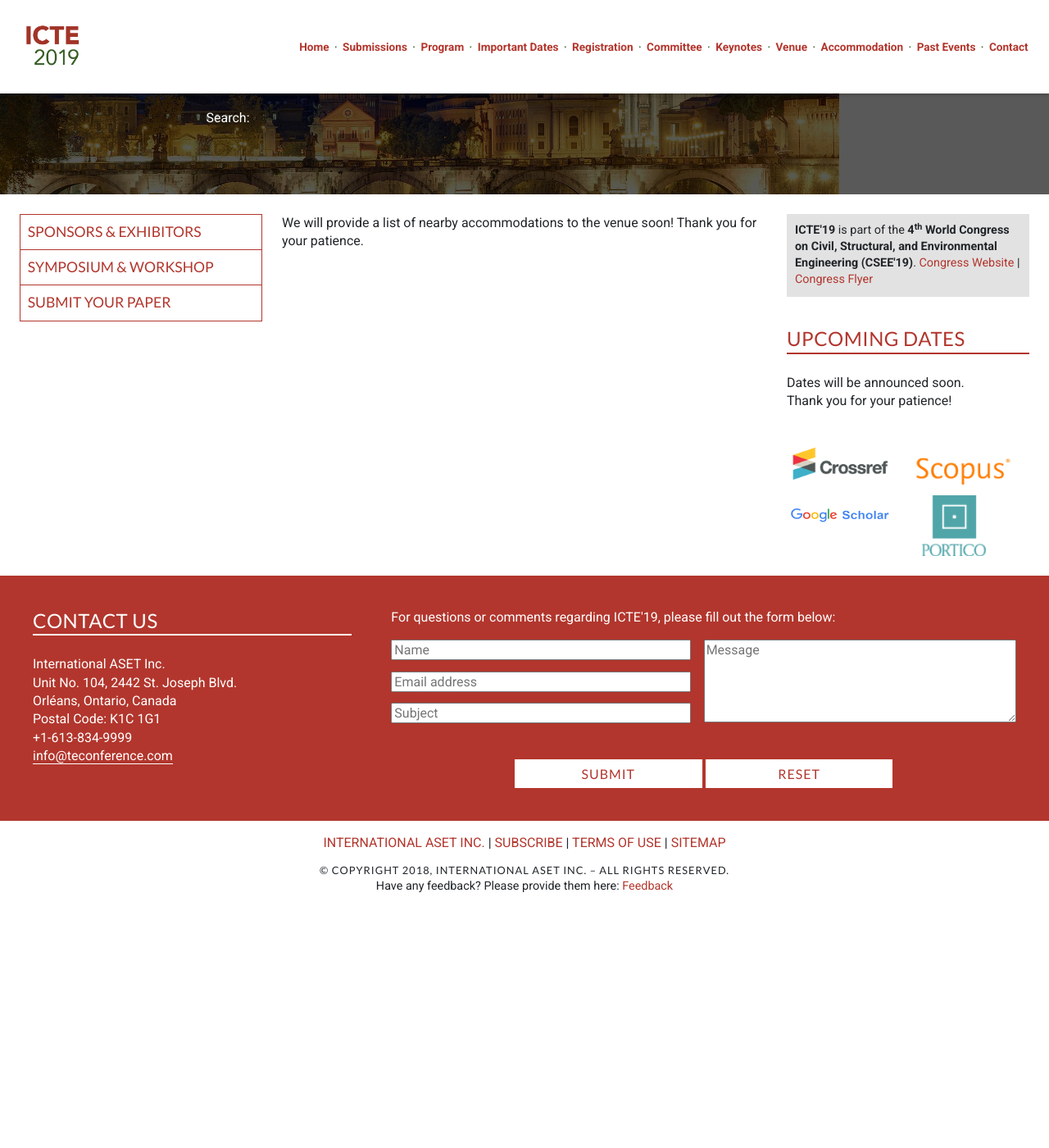
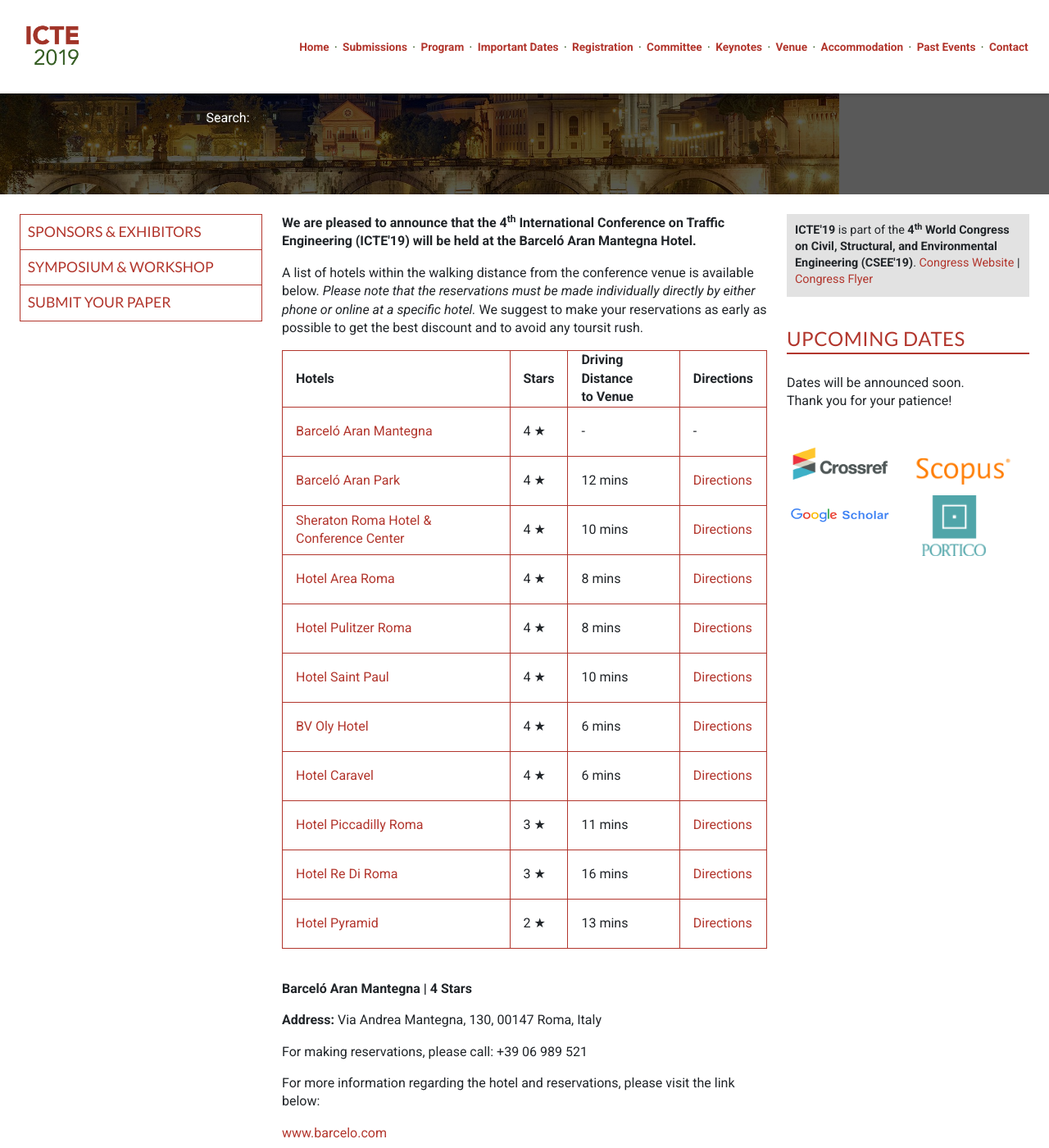
Before and after one commit to intaset/teconference, a Jekyll site: the page built from accommodation.html, in a window 1280 px wide and 1400 px high, scrolled down 243 px. Shown: the whole window at 82% size. Built offline with Jekyll 4.4.1, drawn with Linux system fonts in a browser that asks for light colours; nearby versions of some CDN libraries; Markdown is read by kramdown in place of the engine named in the settings; comment, search, counter and statistics services are not loaded; before the commit the page ends 1350 px from its top, so only the background shows below that; some of the changed text lies outside the part shown.

Commit message:
update venue and accommadation

```diff
--- a/accommodation.html
+++ b/accommodation.html
@@ -8,228 +8,257 @@ keyword: traffic engineering, transportation engineering, traffic engineering co
 <a id="top"></a>
 <div class="unit unit-s-1 unit-m-1-4-1 unit-l-1-4-1">
   <div class="unit-spacer content">
+  <!-- <p class="body">We will provide a list of nearby accommodations to the venue soon! Thank you for your patience.</p> -->
 
-    <span class="anchor" id="top"></span>
-  <p class="body">We will provide a list of nearby accommodations to the venue soon! Thank you for your patience.</p>
+<p class="body"><strong>We are pleased to announce that the 4<sup>th</sup> International Conference on Traffic Engineering (ICTE'19) will be held at the Barceló Aran Mantegna Hotel.</strong></p>
 
-   <!--  <p class="body">We are pleased to announce that the 4<sup>th</sup> International Conference on Traffic Engineering (ICTE'19) will be held at the Alimara Hotel Barcelona. More importantly, we have collaborated with the hotel to offer our customers a reduced rate on the accommodations! Please click here for more information: Hotel Alimara Barcelona </p>
-
-     <p class="body">A list of hotels within the walking distance from the conference venue is available below. Please note that the reservations must be made individually directly by either phone or online at a specific hotel. We suggest to make your reservations as early as possible to get the best discount and to avoid any tourist rush.</p>
+<p class="body">A list of hotels within the walking distance from the conference venue is available below. <i>Please note that the reservations must be made individually directly by either phone or online at a specific hotel.</i> We suggest to make your reservations as early as possible to get the best discount and to avoid any toursit rush.</p>
 
 <table class="accommodation">
   <thead>
     <tr>
     <td><b>Hotels</b></td>
-    <td><b>Google Map Direction</b></td>
-    <td><b>Walking Distance</b></td>
+    <td><b>Stars</b></td>
+    <td><b>Driving Distance <br>to Venue</b></td>
+     <td><b>Directions</b></td>
     </tr>
     </thead>
     <tbody>
   <tr>
-    <td><a href="#Novotel" class="body-link">Hotel Novotel Budapest Centrum</a></td>
+    <td><a href="#Barceló_Aran_Mantegna" class="body-link">Barceló Aran Mantegna</a></td>
+     <td>4 &#9733;</td>
       <td>-</td>
       <td>-</td>
     </tr>
 
     <tr>
-    <td><a href="#1" class="body-link">Hotel Nemzeti Budapest - MGallery Collection</a></td>
-      <td><a href="https://goo.gl/maps/s8h7ufP8iDp" class="body-link">https://goo.gl/maps/s8h7ufP8iDp</a></td>
-      <td>2 Min.</td>
+    <td><a href="#Barceló_Aran_Park" class="body-link">Barceló Aran Park</a></td>
+     <td>4 &#9733;</td>
+     <td>12 mins</td>
+      <td><a href="https://goo.gl/maps/T5LfPBXkb8o" class="body-link" target="_blank">Directions</a></td>
     </tr>
 
     <tr>
-    <td><a href="#2" class="body-link">Atrium Fashion Hotel</a></td>
-      <td><a href="https://goo.gl/maps/SWRe1mLANeH2" class="body-link">https://goo.gl/maps/SWRe1mLANeH2</a></td>
-      <td>2 Min.</td>
+    <td><a href="#Sheraton_Roma_Hotel_&_Conference_Center_4*" class="body-link">Sheraton Roma Hotel & Conference Center </a></td>
+     <td>4 &#9733;</td>
+      <td>10 mins</td>
+      <td><a href="https://goo.gl/maps/dYjKJZPx1Dt" class="body-link" target="_blank">Directions</a></td>
     </tr>
 
     <tr>
-    <td><a href="#3" class="body-link">Boscolo Budapest</a></td>
-      <td><a href="https://goo.gl/maps/Zq57vRKdzWJ2" class="body-link">https://goo.gl/maps/Zq57vRKdzWJ2</a></td>
-      <td>3 Min.</td>
+    <td><a href="#Hotel_Area_Roma_4*" class="body-link">Hotel Area Roma </a></td>
+     <td>4 &#9733;</td>
+     <td>8 mins</td>
+      <td><a href="https://goo.gl/maps/9ikFpY95cTF2" class="body-link" target="_blank">Directions</a></td>
     </tr>
 
     <tr>
-    <td><a href="#4" class="body-link">Hotel Ibis Budapest City</a></td>
-      <td><a href="https://goo.gl/maps/86vwcufwiTy" class="body-link">https://goo.gl/maps/86vwcufwiTy</a></td>
-      <td>3 Min.</td>
+    <td><a href="#Hotel_Pulitzer_Roma_4*" class="body-link">Hotel Pulitzer Roma </a></td>
+     <td>4 &#9733;</td>
+      <td>8 mins</td>
+      <td><a href="https://goo.gl/maps/GQC2dTpieEz" class="body-link" target="_blank">Directions</a></td>
     </tr>
 
     <tr>
-    <td><a href="#5" class="body-link">Courtyard Budapest City Center</a></td>
-      <td><a href="https://goo.gl/maps/etQac3D67tz" class="body-link">https://goo.gl/maps/etQac3D67tz</a></td>
-      <td>4 Min.</td>
+    <td><a href="#Hotel_Saint_Paul_4*" class="body-link">Hotel Saint Paul </a></td>
+     <td>4 &#9733;</td>
+     <td>10 mins</td>
+      <td><a href="https://goo.gl/maps/SkH6SegEMWB2" class="body-link" target="_blank">Directions</a></td>
     </tr>
 
     <tr>
-    <td><a href="#6" class="body-link">The Three Corners Hotel Bristol Budapest</a></td>
-      <td><a href="https://goo.gl/maps/T6nsMKTtFz22" class="body-link">https://goo.gl/maps/T6nsMKTtFz22</a></td>
-      <td>5 Min.</td>
+    <td><a href="#BV_Oly_Hotel_4*" class="body-link">BV Oly Hotel </a></td>
+     <td>4 &#9733;</td>
+      <td>6 mins</td>
+      <td><a href="https://goo.gl/maps/NSaeVSGEYWv" class="body-link" target="_blank">Directions</a></td>
     </tr>
 
     <tr>
-    <td><a href="#7" class="body-link">Elit Hotel</a></td>
-      <td><a href="https://goo.gl/maps/WXQEQchZiBp" class="body-link">https://goo.gl/maps/WXQEQchZiBp</a></td>
-      <td>5 Min.</td>
+    <td><a href="#Hotel_Caravel_4*" class="body-link">Hotel Caravel </a></td>
+     <td>4 &#9733;</td>
+     <td>6 mins</td>
+      <td><a href="https://goo.gl/maps/iMv77zyGMQm" class="body-link" target="_blank">Directions</a></td>
     </tr>
 
     <tr>
-    <td><a href="#8" class="body-link">Queen's Court Hotel &amp; Residence</a></td>
-      <td><a href="https://goo.gl/maps/zNRCPX9y7Jv" class="body-link">https://goo.gl/maps/zNRCPX9y7Jv</a></td>
-      <td>9 Min.</td>
+    <td><a href="#Hotel_Piccadilly_Roma_3*" class="body-link">Hotel Piccadilly Roma </a></td>
+     <td>3 &#9733;</td>
+       <td>11 mins</td>
+      <td><a href="https://goo.gl/maps/V1eX6eA1PC22" class="body-link" target="_blank">Directions</a></td>
     </tr>
 
     <tr>
-    <td><a href="#9" class="body-link">Corinthia Hotel Budapest</a></td>
-      <td><a href="https://goo.gl/maps/TxrcrRsCHB32" class="body-link">https://goo.gl/maps/TxrcrRsCHB32</a></td>
-      <td>9 Min.</td>
+    <td><a href="#Hotel_Re_Di_Roma_3*" class="body-link">Hotel Re Di Roma</a></td>
+     <td>3 &#9733;</td>
+      <td>16 mins</td>
+      <td><a href="https://goo.gl/maps/SBKJBk8Wz972" class="body-link" target="_blank">Directions</a></td>
+    </tr>
+
+    <tr>
+    <td><a href="#Hotel_Pyramid_2*" class="body-link">Hotel Pyramid</a></td>
+     <td>2 &#9733;</td>
+      <td>13 mins</td>
+      <td><a href="https://goo.gl/maps/jftKGNSFjiw" class="body-link" target="_blank">Directions</a></td>
     </tr>
 
   </tbody>
 </table><br>
 
-<span class="anchor" id="Novotel"></span>
+<span class="anchor" id="Barceló_Aran_Mantegna"></span>
 <div class="bottom-border">
-<p class="body bold">Hotel Novotel Budapest Centrum | 4 Stars</p>
-<p class="body"><b>Address:</b> Budapest, Rákóczi út 43-45, 1088 Hungary</p>
+<p class="body bold">Barceló Aran Mantegna | 4 Stars</p>
+<p class="body"><b>Address:</b> Via Andrea Mantegna, 130, 00147 Roma, Italy</p>
 
-<p class="body">For making reservations, please call: +36 1 477 5300<br>
-<b>Group Discount:</b> Information will be provided soon.</p>
+<p class="body">For making reservations, please call: +39 06 989 521<br>
+<!-- <b>Group Discount:</b> Mention the conference to receive a Clarion discount. --></p>
 
-<p class="body"><b>To reserve a room:</b> please download and fill out the <a href="../NovotelBudapestBookingForm_ASET.pdf" class="body-link">Booking Form</a> and send directly to the hotel email address mentioned on the form.</p>
+<p class="body">For more information regarding the hotel and reservations, please visit the link below:</p>
 
-<p class="body">For more information regarding the hotel, please visit the link below:</p>
-
-<a href="http://www.novotel.com/gb/hotel-3560-novotel-budapest-centrum/index.shtml" class="body-link">www.novotel.com/gb/hotel-3560-novotel-budapest-centrum</a>
-
-<a href="#top" class="top">TOP</a>
-</div><br>
-
-<span class="anchor" id="9"></span>
-<div class="bottom-border">
-<p class="body bold">Corinthia Hotel Budapest | 5 Stars</p>
-<p class="body"><b>Address:</b> ERZSÉBET KÖRÚT 43-49 BUDAPEST H-1073</p>
-
-<p class="body">For making reservations, please call: +36 1 479 4000 </p>
-
-<p class="body">For more information regarding this hotel or to book online, please visit the link below:</p>
-
-<a href="http://www.corinthia.com/hotels/budapest/?gclid=Cj0KEQjwt763BRDZx_Xg3-Pv2cABEiQAoDfeGOjY3e-ucw7r0JT1o6N7buHK-TI2qdhD3DKyVG9ltrgaAuBc8P8HAQ" class="body-link">www.corinthia.com/hotels/budapest</a>
-
-<a href="#top" class="top">TOP</a>
-</div><br>
-
-<span class="anchor" id="3"></span>
-<div class="bottom-border">
-<p class="body bold">Boscolo Budapest | 5 Stars</p>
-<p class="body"><b>Address:</b> Erzsébet krt. 9/11 - 1073 Budapest, Hungary</p>
-
-<p class="body">For making reservations, please call: +36 1 886 61 11</p>
-
-<p class="body">For more information regarding this hotel and making online reservation, please visit the link below:</p>
-
-<a href="http://budapest.boscolohotels.com/" class="body-link">www.budapest.boscolohotels.com</a>
-
-<a href="#top" class="top">TOP</a>
-</div><br>
-
-<span class="anchor" id="8"></span>
-<div class="bottom-border">
-<p class="body bold">Queen's Court Hotel &amp; Residence | 5 Stars</p>
-<p class="body"><b>Address:</b> 1074 Budapest, Dob Street 63., Budapest, Hungary</p>
-
-<p class="body">For making reservations, please call: +36 1 882 3000</p>
-
-<p class="body">For more information regarding this hotel and making online reservation, please visit the link below:</p>
-
-<a href="http://www.queenscourthotelbudapest.com" class="body-link">www.queenscourthotelbudapest.com</a>
-
-<a href="#top" class="top">TOP</a>
-</div><br>
-
-<span class="anchor" id="1"></span>
-<div class="bottom-border">
-<p class="body bold">Hotel Nemzeti Budapest - MGallery Collection | 4 Stars</p>
-<p class="body"><b>Address:</b> Jozsef Krt. 4 1088, Budapest, Hungary</p>
-
-<p class="body">For making reservations, please call: (+36) 1 477 4500</p>
-
-<p class="body">For more information regarding this hotel and making online reservation, please visit the link below:</p>
-
-<a href="http://hotel-nemzeti-budapest.hu/en/" class="body-link">www.hotel-nemzeti-budapest.hu</a>
-
-<a href="#top" class="top">TOP</a>
-</div><br>
-
-<span class="anchor" id="5"></span>
-<div class="bottom-border">
-<p class="body bold">Courtyard Budapest City Center | 4 Stars</p>
-<p class="body"><b>Address:</b> Jozsef krt. 5, Budapest, H-1088 Hungary</p>
-
-<p class="body">For making reservations, please call: +36 1 327 5100</p>
-
-<p class="body">For more information regarding this hotel and making online reservation, please visit the link below:</p>
-
-<a href="http://www.marriott.com/hotels/travel/budcy-courtyard-budapest-city-center/" class="body-link">www.marriott.com/hotels/travel/budcy-courtyard-budapest-city-center/</a>
-
-<a href="#top" class="top">TOP</a>
-</div><br>
-
-<span class="anchor" id="2"></span>
-<div class="bottom-border">
-<p class="body bold">Atrium Fashion Hotel | 4 Stars</p>
-<p class="body"><b>Address:</b> Csokonai u 14. 1081 Budapest, Hungary</p>
-
-<p class="body">For making reservations, please call: +36 1 299 0777</p>
-
-<p class="body">For more information regarding this hotel and making online reservation, please visit the link below:</p>
-
-<a href="http://www.atriumhotelbudapest.com/en/" class="body-link">www.atriumhotelbudapest.com</a>
-
-<a href="#top" class="top">TOP</a>
-</div><br>
-
-<span class="anchor" id="6"></span>
-<div class="bottom-border">
-<p class="body bold">The Three Corners Hotel Bristol Budapest | 4 Stars</p>
-<p class="body"><b>Address:</b> Kenyérmező utca 4., 1081 Budapest, Hungary</p>
-
-<p class="body">For making reservations, please call: +36 1 7991100</p>
-
-<p class="body">For more information regarding this hotel and making online reservation, please visit the link below:</p>
-
-<a href="http://threecorners.com/hotels/hotel-bristol/" class="body-link">www.threecorners.com/hotels/hotel-bristol</a>
-
-<a href="#top" class="top">TOP</a>
-</div><br>
-
-<span class="anchor" id="4"></span>
-<div class="bottom-border">
-<p class="body bold">Hotel Ibis Budapest City | 3 Stars</p>
-<p class="body"><b>Address:</b> Akacfa u. 1-3, 1072, Budapest Hungary</p>
-
-<p class="body">For making reservations, please call: +36 1 478 3050</p>
-
-<p class="body">For more information regarding this hotel and making online reservation, please visit the link below:</p>
-
-<a href="http://www.accorhotels.com/gb/hotel-1681-ibis-budapest-city/index.shtml" class="body-link">www.accorhotels.com/gb/hotel-1681-ibis-budapest-city</a>
-
-<a href="#top" class="top">TOP</a>
-</div><br>
-
-<span class="anchor" id="7"></span>
-<div class="bottom-border">
-<p class="body bold">Elit Hotel | 3 Stars</p>
-<p class="body"><b>Address:</b> 1081 Budapest, Rákóczi út 67., Hungary</p>
-
-<p class="body">For making reservations, please call: +36 1 785 8095</p>
-
-<p class="body">For more information regarding this hotel and making online reservation, please visit the link below:</p>
-
-<a href="http://www.elithotel.hu/index.php" class="body-link">www.elithotel.hu</a>
+<a href="http://www.barcelo.com" class="body-link">www.barcelo.com</a>
 
 <a href="#top" class="top">TOP</a>
 </div>
--->
+
+<span class="anchor" id="Barceló_Aran_Park"></span>
+<div class="bottom-border">
+<p class="body bold">Barceló Aran Park | 4 Stars</p>
+<p class="body"><b>Address:</b> Via Riccardo Forster, 24, 00143 Roma, Italy</p>
+
+<p class="body">For making reservations, please call: +39 06 5107 2135</p>
+
+<p class="body">For more information regarding the hotel and reservations, please visit the link below:</p>
+
+<a href="http://www.barcelo.com" class="body-link">www.barcelo.com</a>
+
+<a href="#top" class="top">TOP</a>
+</div>
+
+<span class="anchor" id="Sheraton_Roma_Hotel_&_Conference_Center_4*"></span>
+<div class="bottom-border">
+<p class="body bold">Sheraton Roma Hotel & Conference Center | 4 Stars</p>
+<p class="body"><b>Address:</b> Viale del Pattinaggio, 100, 00144 Roma, Italy</p>
+
+<p class="body">For making reservations, please call: +39 06 54531</p>
+
+<p class="body">For more information regarding the hotel and reservations, please visit the link below:</p>
+
+<a href="http://www.sheratonrome.com" class="body-link">www.sheratonrome.com</a>
+
+<a href="#top" class="top">TOP</a>
+</div>
+
+<span class="anchor" id="Hotel_Area_Roma_4*"></span>
+<div class="bottom-border">
+<p class="body bold">Hotel Area Roma | 4 Stars</p>
+<p class="body"><b>Address:</b> Via del Forte Ostiense, 21, 00146 Roma, Italy</p>
+
+<p class="body">For making reservations, please call: +39 06 594 3183</p>
+
+<p class="body">For more information regarding the hotel and reservations, please visit the link below:</p>
+
+<a href="http://www.hotelarearoma.it" class="body-link">www.hotelarearoma.it</a>
+
+<a href="#top" class="top">TOP</a>
+</div>
+
+<span class="anchor" id="Hotel_Pulitzer_Roma_4*"></span>
+<div class="bottom-border">
+<p class="body bold">Hotel Pulitzer Roma | 4 Stars</p>
+<p class="body"><b>Address:</b> Via Guglielmo Marconi, 905, 00146 Roma, Italy</p>
+
+<p class="body">For making reservations, please call: +39 06 598 591</p>
+
+<p class="body">For more information regarding the hotel and reservations, please visit the link below:</p>
+
+<a href="http://www.hotelpulitzer.it" class="body-link">www.hotelpulitzer.it</a>
+
+<a href="#top" class="top">TOP</a>
+</div>
+
+<span class="anchor" id="Hotel_Saint_Paul_4*"></span>
+<div class="bottom-border">
+<p class="body bold">Hotel Saint Paul | 4 Stars</p>
+<p class="body"><b>Address:</b> Via Vito Volterra, 43, 00146 Roma, Italy</p>
+
+<p class="body">For making reservations, please call: +39 06 559 1911</p>
+
+<p class="body">For more information regarding the hotel and reservations, please visit the link below:</p>
+
+<a href="https://www.hotelius.com" class="body-link">www.hotelius.com</a>
+
+<a href="#top" class="top">TOP</a>
+</div>
+
+<span class="anchor" id="BV_Oly_Hotel_4*"></span>
+<div class="bottom-border">
+<p class="body bold">BV Oly Hotel | 4 Stars</p>
+<p class="body"><b>Address:</b> Via del Santuario Regina degli Apostoli, 36, 00145 Roma, Italy</p>
+
+<p class="body">For making reservations, please call: +39 06 594 441</p>
+
+<p class="body">For more information regarding the hotel and reservations, please visit the link below:</p>
+
+<a href="http://www.olyhotel.it" class="body-link">www.olyhotel.it</a>
+
+<a href="#top" class="top">TOP</a>
+</div>
+
+<span class="anchor" id="Hotel_Caravel_4*"></span>
+<div class="bottom-border">
+<p class="body bold">Hotel Caravel | 4 Stars</p>
+<p class="body"><b>Address:</b> Via Cristoforo Colombo, 124, 00147 Roma, Italy</p>
+
+<p class="body">For making reservations, please call: +39 06 518 0789</p>
+
+<p class="body">For more information regarding the hotel and reservations, please visit the link below:</p>
+
+<a href="http://www.hotelcaravel.it" class="body-link">www.hotelcaravel.it</a>
+
+<a href="#top" class="top">TOP</a>
+</div>
+
+<span class="anchor" id="Hotel_Piccadilly_Roma_3*"></span>
+<div class="bottom-border">
+<p class="body bold">Hotel Piccadilly Roma | 3 Stars</p>
+<p class="body"><b>Address:</b> Via Magna Grecia, 122, 00183 Roma, Italy</p>
+
+<p class="body">For making reservations, please call: +39 06 7047 4858</p>
+
+<p class="body">For more information regarding the hotel and reservations, please visit the link below:</p>
+
+<a href="http://www.hotelpiccadillyroma.it" class="body-link">www.hotelpiccadillyroma.it</a>
+
+<a href="#top" class="top">TOP</a>
+</div>
+
+<span class="anchor" id="Hotel_Re_Di_Roma_3*"></span>
+<div class="bottom-border">
+<p class="body bold">Hotel Re Di Roma | 3 Stars</p>
+<p class="body"><b>Address:</b> Via Vercelli, 21, 00182 Roma, Italy</p>
+
+<p class="body">For making reservations, please call: +39 06 7030 2501</p>
+
+<p class="body">For more information regarding the hotel and reservations, please visit the link below:</p>
+
+<a href="http://www.hotelrediroma.com" class="body-link">www.hotelrediroma.com</a>
+
+<a href="#top" class="top">TOP</a>
+</div>
+
+<span class="anchor" id="Hotel_Pyramid_2*"></span>
+<div class="bottom-border">
+<p class="body bold">Hotel Pyramid | 2 Stars</p>
+<p class="body"><b>Address:</b> Via dei Magazzini Generali, 4, 00154 Roma, Italy</p>
+
+<p class="body">For making reservations, please call: +39 06 578 0009</p>
+
+<p class="body">For more information regarding the hotel and reservations, please visit the link below:</p>
+
+<a href="http://www.hotelpyramid.it" class="body-link">www.hotelpyramid.it</a>
+
+<a href="#top" class="top">TOP</a>
+</div>
+
+
   </div>
   </div>
--- a/venue.html
+++ b/venue.html
@@ -7,23 +7,43 @@ keyword: traffic engineering, transportation engineering, traffic engineering co
 
 <div class="unit unit-s-1 unit-m-1-4-1 unit-l-1-4-1">
   <div class="unit-spacer content">
-  <p class="body">The venue of the conference will be announced shortly! Thank you for your patience.</p>
- <!-- <p class="body">We are pleased to announce that the 4<sup>th</sup> International Conference on Traffic Engineering (ICTE'19) will be held in Budapest, Hungary, on April 8 - 10, 2018 at the Novotel Budapest Centrum.</p>
+  <!--<p class="body">The venue of the conference will be announced shortly! Thank you for your patience.</p>-->
 
-    <p class="body">Art nouveau style Novotel Budapest  Centrum is located in the city centre with easy access. Enjoy 4-star comfort in  sound-proof, air-conditioned rooms with tea/coffee making facilities. Café  Palace restaurant await our guests with live piano music, Hungarian and  International tastes. The hotel offers free entrance into a fitness room, jacuzzi,  and sauna. Free WiFi is available in the entire Hotel.  For information on how to reserve a room,  please see the <a href="/accommodation/#Novotel" class="body-link">accomodation page</a>. </p>
- <p class="body">
-  Metro, trams and buses are on your  doorstep. Novotel Budapest Centrum is close to Keleti Railway station as well  to Blaha Lujza square on Pest side of Budapest. With easy access to public  transportation, you can quickly reach the Danube River, shopping areas of  Budapest, the Syma congress centre, Hungexpo exhibition field, or the Budapest  Arena concert hall. Restaurants with international kitchen and excellent bars,  pubs can be found in close proximity of the Hotel.</p>
- <p class="body">For more information on Novotel  Budapest Centrum, please visit:</p>
+    <p class="body"><strong>We are pleased to announce that the 4<sup>th</sup> International Conference on Traffic Engineering (ICTE'19) will be held in Italy, Rome on April 2019 at the Barceló Aran Mantegna.</strong></p>
 
-<center><a href="http://www.accorhotels.com/gb/hotel-3560-novotel-budapest-centrum/index.shtml" target="_blank" class="body-link"><img src="../img/novotel_logo.png" class="flex-sponsor"></a></center>
+  <h3>Barceló Aran Mantegna</h3>
+<p class="body">The Barceló Aran Mantegna is located in EUR-Garbatella, Rome's business district, surrounded by green spaces and very close to the city's new exhibition centre, the Nuova Fiera di Roma. The hotel's location ensures that it is always peaceful, but it is also well-connected to the city centre and Fiumicino and Ciampino international airports. There is a bus stop nearby which links the hotel to the centre of Rome, as well as all kinds of shops, banks, restaurants, and cafés.</p>
 
 
- <p class="body">Often described as the "Little  Paris of Middle Europe", Budapest is famous not only for the monuments  reflecting its own 1,000-year-old culture, but also for the relics of others  who settled here. Remains from both Roman occupation and much later ruled by the  Turks can still be seen in the city. After the Ottoman Empire the union with  Austria has a particular influence on the city's form and style.</p>
- <p class="body">The capital has two sides, Buda and  Pest, stretching along the banks of the Danube, representing two different  characters of the city.<br>
-  Suburban Buda and its historic castle  district offer medieval streets and houses, museums, caves and Roman ruins. The  dynamic Pest side boasts the largest parliament building in Europe, riverside  promenades, flea markets, bookstores, antique stores and café houses.</p>
-  <p class="body">
-  Budapest has a lot to offer. Museums  and galleries, churches and synagogues, palaces and historic buildings, baths  and pools are presented together with the influence of Secession in the city.</p>
- <p class="body">For more information on Budapest,  please visit: <a href="http://www.budapest.com" class="body-link">www.budapest.com</a>. </p>-->
+
+<p class="body">For more information on the Barceló Aran Mantegna, please visit: <a href="https://www.barcelo.com/en-us/hotels/italy/rome/barcelo-aran-mantegna/" target="_blank" class="body-link">https://www.barcelo.com</a>.</p>
+
+
+<center><a href="https://www.barcelo.com/en-us/hotels/italy/rome/barcelo-aran-mantegna/" target="_blank" class="body-link"><img src="../img/Logo-Barcelo_BHR_pos.png"
+ width="30%"></a></center>
+
+<center>
+<p class="body">
+<strong>Barceló Aran Mantegna</strong><br>
+<a target="_blank" href="https://goo.gl/maps/r2QEgrojMjr" class="body-link">Via Andrea Mantegna, 130<br>
+00147 Roma, Italia </a><br>
+Tel: +39 06 989 521 <br>
+Email: aranmantegna@barcelo.com<br>
+<a href="https://www.barcelo.com/en-us/hotels/italy/rome/barcelo-aran-mantegna/" target="_blank" class="body-link">www.barcelo.com </a>
+</p>
+</center>
+
+<br>
+<h3>ROME</h3>
+
+<center><a href="http://www.turismoroma.it" target="_blank" class="body-link"><img src="../img/header.jpg" class="flex-img"></a></center>
+<br>
+
+<p class="body">Rome, Italy’s capital, is a sprawling, cosmopolitan city with nearly 3,000 years of globally influential art, architecture and culture on display. Ancient ruins such as the Forum and the Colosseum evoke the power of the former Roman Empire. Vatican City, headquarters of the Roman Catholic Church, has St. Peter’s Basilica and the Vatican Museums, which house masterpieces such as Michelangelo’s Sistine Chapel frescoes. </p>
+
+<p class="body">Rome can be reached very easily via its airports (Leonardo da Vinci and Ciampino), by rail (the two large stations, Termini and Tiburtina), and even by sea (the ports of Ostia, Fiumicino and Civitavecchia). </p>
+
+<p class="body">For more information on Rome, please visit <b><i><a href="http://www.turismoroma.it" target="_blank" class="body-link">Turismoroma</a></i></b>, the city’s tourist portal.</p>
 
 
   </div>
```
Also changed, not shown: img/Logo-Barcelo_BHR_pos.png (added), 3 other files. Lines whose indentation alone changed are shown as unchanged.
